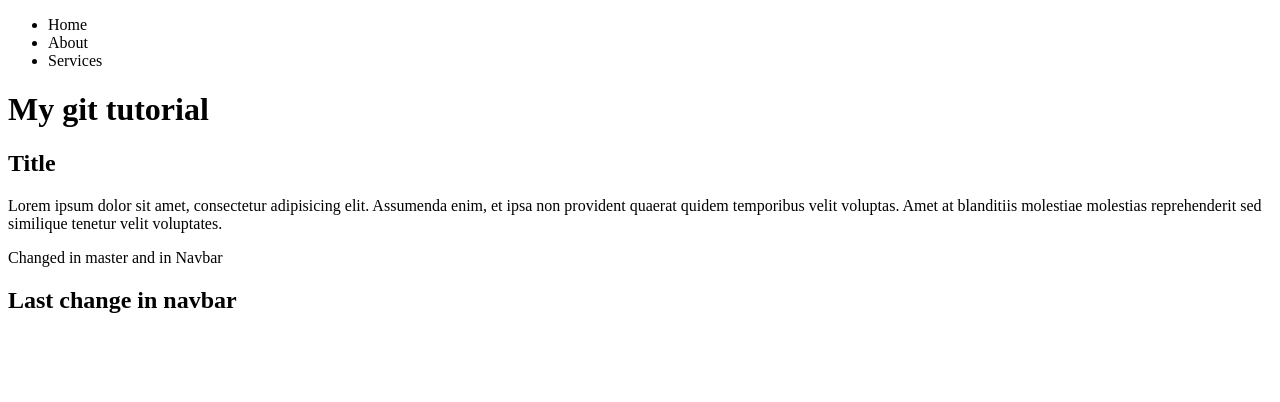
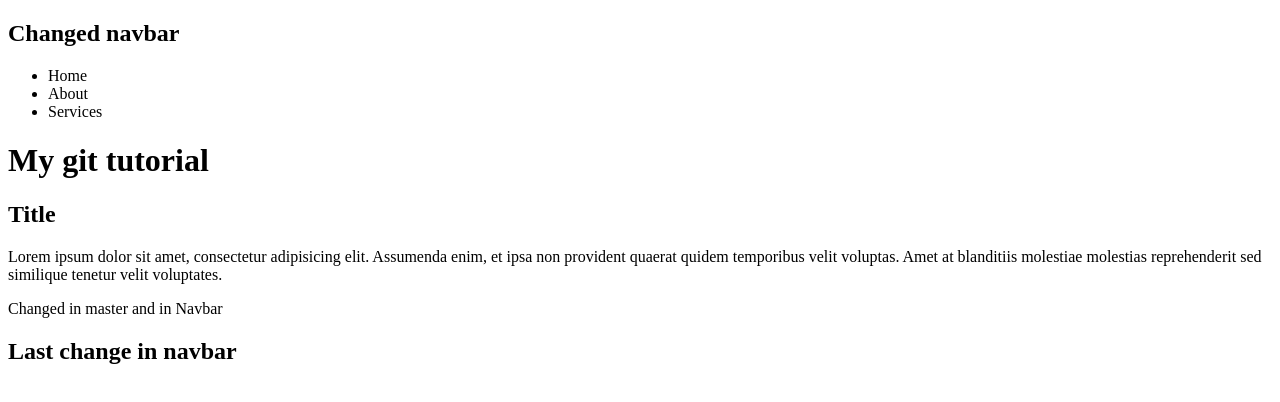
Before and after one commit to shakhbozv/onlinestoretest, a plain HTML site: page index.html in a window 1280 px wide. Drawn offline with Linux system fonts and the light colour scheme.

Commit message:
Navbar changed

```diff
--- a/index.html
+++ b/index.html
@@ -9,6 +9,7 @@
 </head>
 <body>
 <nav>
+    <h1>Changed navbar</h1>
     <ul>
         <li>Home</li>
         <li>About</li>
```
